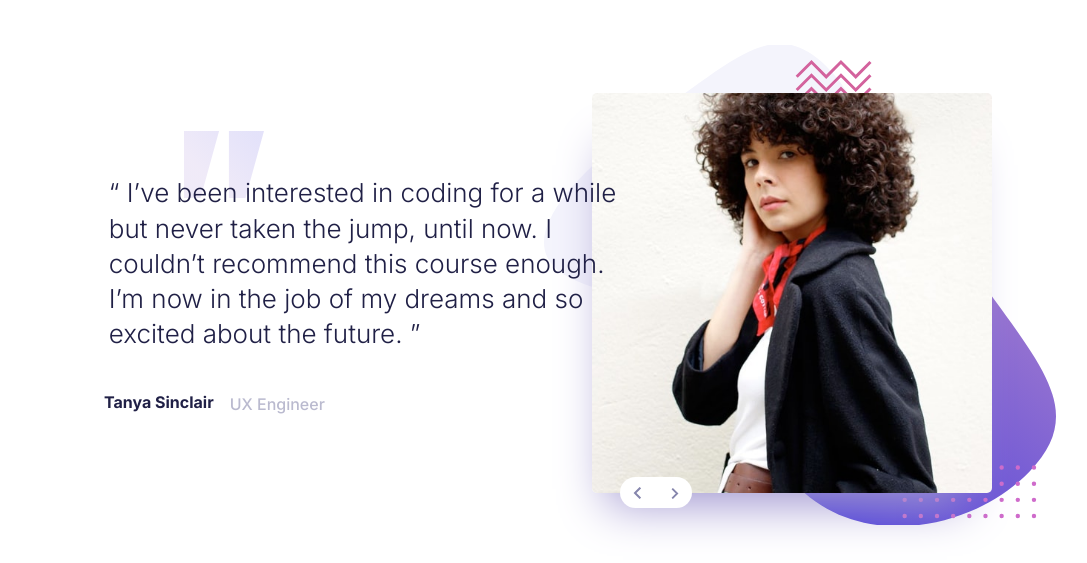
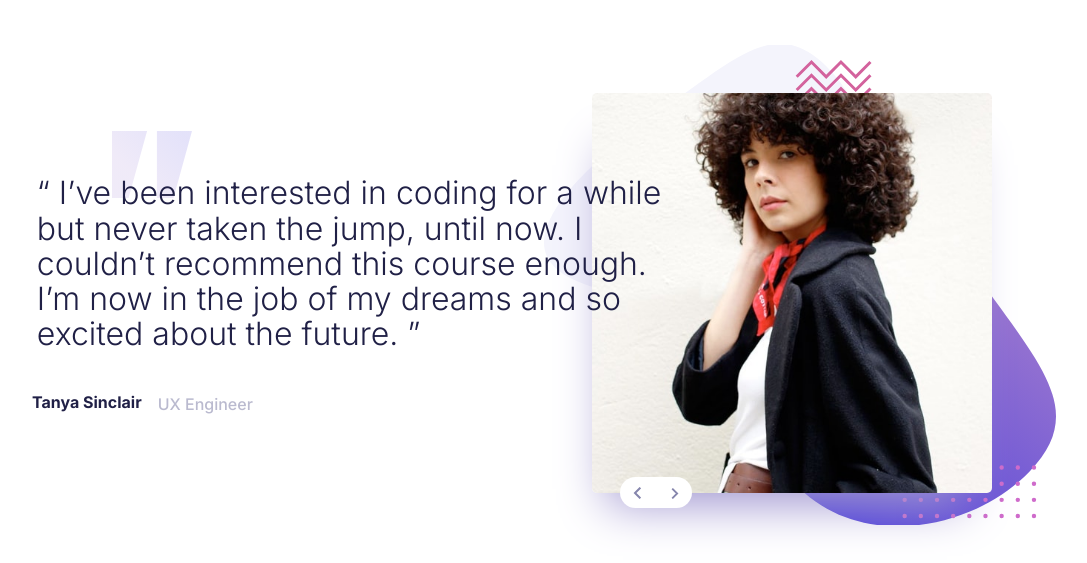
Before and after one commit to superozzy/coding-bootcamp-slider, a plain HTML site: page index.html in a window 1536 px wide. Shown: the part 115-678 px from the top of the page, without its empty margins (288-1375 px from the left). Drawn offline with Linux system fonts and the light colour scheme.

Commit message:
change the style of the text

```diff
--- a/style.css
+++ b/style.css
@@ -321,7 +321,7 @@ button{
  .info-container{
      z-index: 1;
      text-align: start;
-    width: 37rem;
+    /* width: 37rem; */
      position: relative;
     left:13rem ;
     line-height: 4rem;
@@ -354,7 +354,7 @@ button{
      text-align: start;
 
     font-weight: var(--small);
-    font-size: 26px;
+    font-size: 32px;
     padding: 1.3rem;
     position: relative;
     left: 3rem;
```
